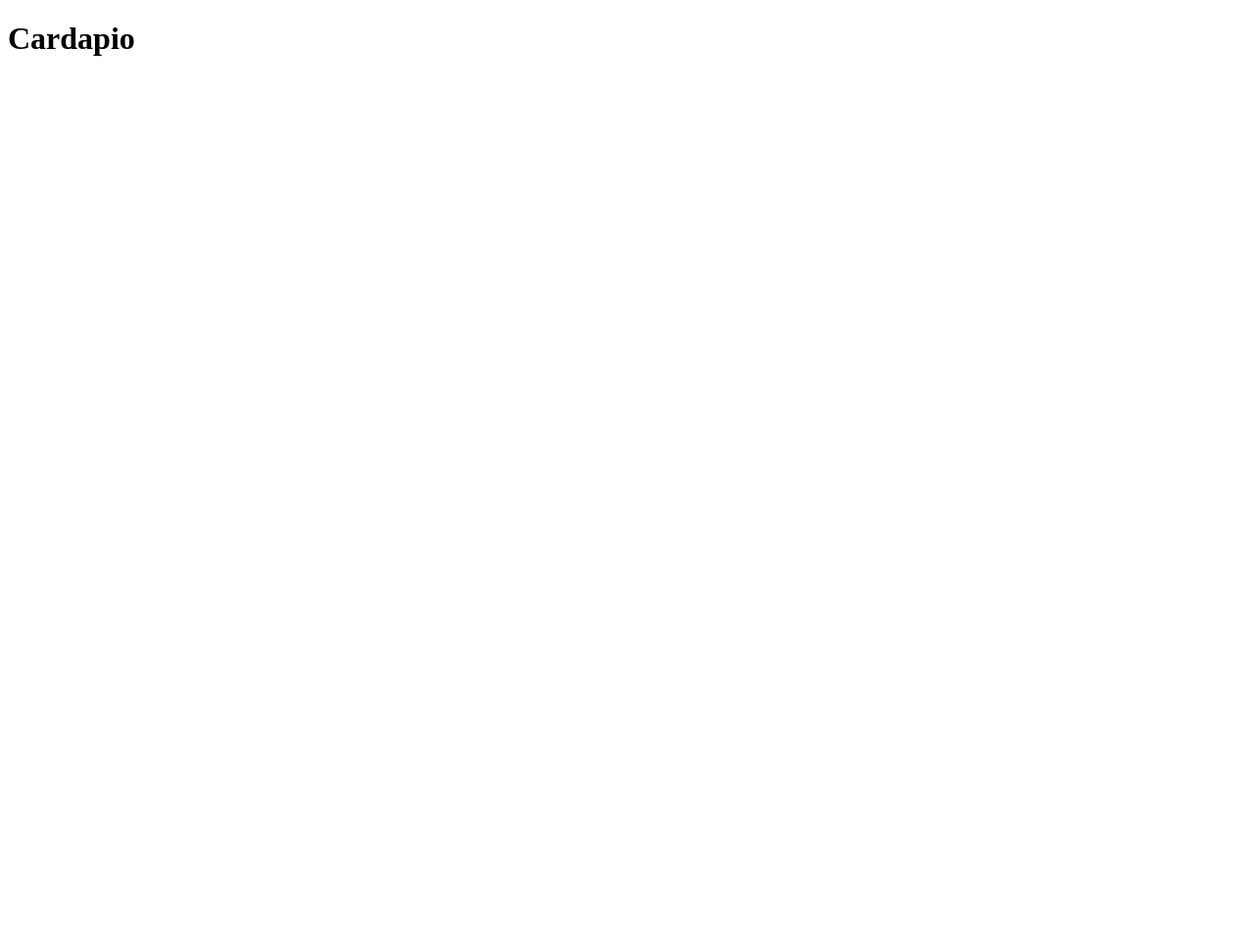
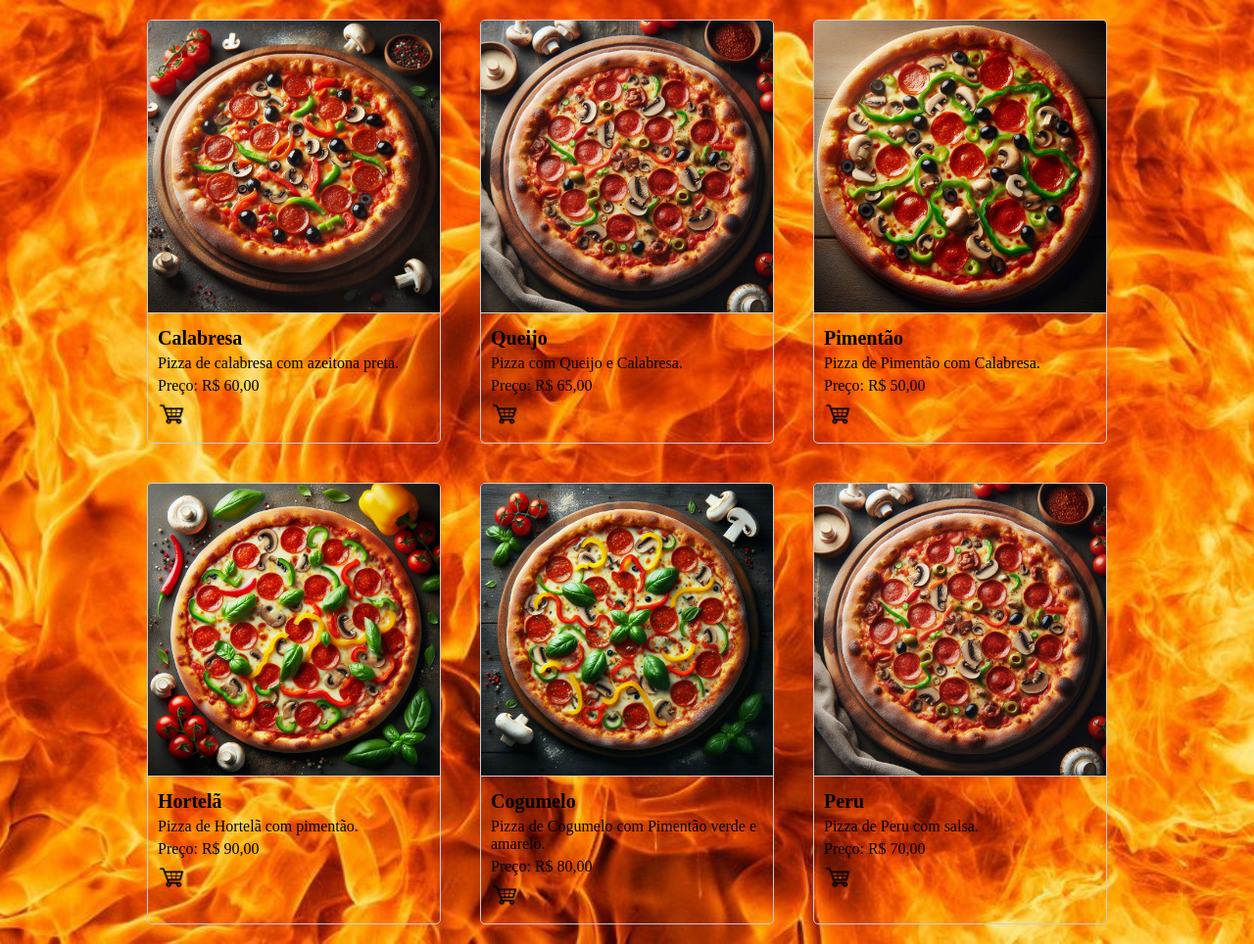
Before and after one commit to SkrStefany/pizzaria, a website: page src/Cardapio/index.html in a window 1280 px wide. Shown: the whole page at 98% size. Before the commit the page ends 800 px from the top, so only its background shows below. Drawn offline with Linux system fonts and the light colour scheme; a web font is replaced by a local one.

Commit message:
Tela de cardapio

```diff
--- /dev/null
+++ b/package.json
@@ -0,0 +1,5 @@
+{
+  "devDependencies": {
+    "tailwindcss": "^3.4.3"
+  }
+}
--- a/src/Cardapio/cardapio.css
+++ b/src/Cardapio/cardapio.css
@@ -1,10 +1,52 @@
+@import url('https://fonts.googleapis.com/css2?family=Alice&display=swap');
+
+
 * {
 	margin: 0;
 	padding: 0;
 	box-sizing: border-box;
+	font-family: "Alice";
 }
 body {
 	background-image: url(img/fogo.jpg);
 	background-repeat: no-repeat;
 	background-size: cover;
 }
+.cardapio {
+    display: flex;
+    flex-wrap: wrap;
+    justify-content: center;
+}
+
+.item {
+    width: 300px;
+    margin: 20px;
+    border: 1px solid #ccc;
+    border-radius: 5px;
+    overflow: hidden;
+}
+
+.imagem img {
+    width: 100%;
+    height: auto;
+    border-bottom: 1px solid #ccc;
+}
+
+.descricao {
+    padding: 10px;
+}
+
+.descricao h2 {
+    margin-top: 0;
+    font-size: 20px;
+}
+
+.descricao p {
+    margin: 5px 0;
+}
+
+.carrinho {
+    width: 30px;
+}
+
+/*---------------------------------------*/
--- a/src/Cardapio/index.html
+++ b/src/Cardapio/index.html
@@ -2,12 +2,86 @@
 <html lang="pt-br">
 <head>
 	<meta charset="UTF-8">
+<link rel="stylesheet" href="cardapio.css">
+<link rel="shortcut icon" href="img/pizza2.jpeg" type="image/x-icon">
 	<meta name="viewport" content="width=device-width, initial-scale=1.0">
 	<title>CARDAPIO</title>
 </head>
 <body>
-	<h1>Cardapio</h1>
 
 
+		<div class="cardapio">
+			<div class="item">
+				<div class="imagem">
+					<img src="img/pizza.jpeg" alt="Nome do prato">
+				</div>
+				<div class="descricao">
+					<h2>Calabresa</h2>
+					<p>Pizza de calabresa com azeitona preta.</p>
+					<p>Preço: R$ 60,00</p>
+					<span><a href="#"><img class="carrinho" src="img/carrinho-removebg-preview.png" alt=""></a></span>
+				</div>
+			</div>
+			<!-- Adicione mais itens conforme necessário -->
+			<div class="item">
+				<div class="imagem">
+					<img src="img/pizza1.jpeg" alt="Nome do prato">
+				</div>
+				<div class="descricao">
+					<h2>Queijo</h2>
+					<p>Pizza com Queijo e Calabresa.</p>
+					<p>Preço: R$ 65,00</p>
+					<span><a href="#"><img class="carrinho" src="img/carrinho-removebg-preview.png" alt=""></a></span>
+				</div>
+			</div>
+			<div class="item">
+				<div class="imagem">
+					<img src="img/pizza5.jpeg" alt="Nome do prato">
+				</div>
+				<div class="descricao">
+					<h2>Pimentão</h2>
+					<p>Pizza de Pimentão com Calabresa.</p>
+					<p>Preço: R$ 50,00</p>
+					<span><a href="#"><img class="carrinho" src="img/carrinho-removebg-preview.png" alt=""></a></span>
+				</div>
+			</div>
+			<div class="item">
+				<div class="imagem">
+					<img src="img/pizza4.jpeg" alt="Nome do prato">
+				</div>
+				<div class="descricao">
+					<h2>Hortelã</h2>
+					<p>Pizza de Hortelã com pimentão.</p>
+					<p>Preço: R$ 90,00</p>
+					<span><a href="#"><img class="carrinho" src="img/carrinho-removebg-preview.png" alt=""></a></span>
+				</div>
+			</div>
+			<div class="item">
+				<div class="imagem">
+					<img src="img/pizza3.jpeg" alt="Nome do prato">
+				</div>
+				<div class="descricao">
+					<h2>Cogumelo</h2>
+					<p>Pizza de Cogumelo com Pimentão verde e amarelo.</p>
+					<p>Preço: R$ 80,00</p>
+					<span><a href="#"><img class="carrinho" src="img/carrinho-removebg-preview.png" alt=""></a></span>
+				</div>
+			</div>
+			<div class="item">
+				<div class="imagem">
+					<img src="img/pizza1.jpeg" alt="Nome do prato">
+				</div>
+				<div class="descricao">
+					<h2>Peru</h2>
+					<p>Pizza de Peru com salsa.</p>
+					<p>Preço: R$ 70,00</p>
+					<span><a href="#"><img class="carrinho" src="img/carrinho-removebg-preview.png" alt=""></a></span>
+				</div>
+			</div>
+		</div>
+
+
+
+<script src="script.js"></script>
 </body>
 </html>
```
Also changed, not shown: src/index.html (+1 -0 lines), tailwind.config.js (added, +8 -0 lines), src/Cardapio/img/carrinho-removebg-preview.png (added), src/Cardapio/script.js (added), 1 other file.
